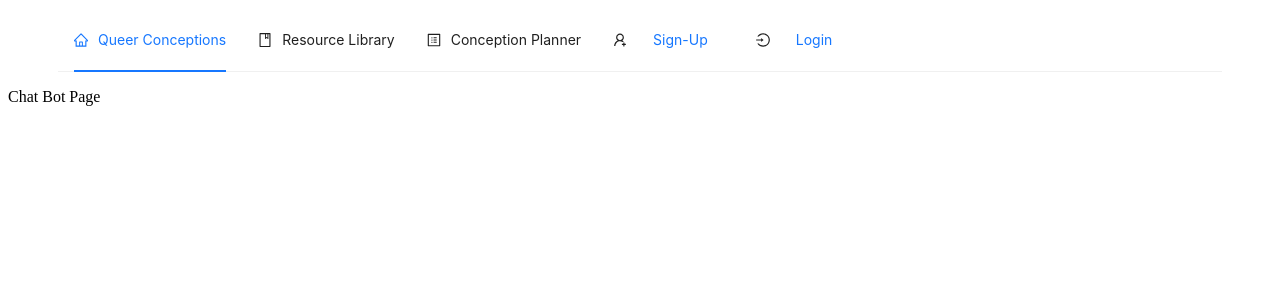
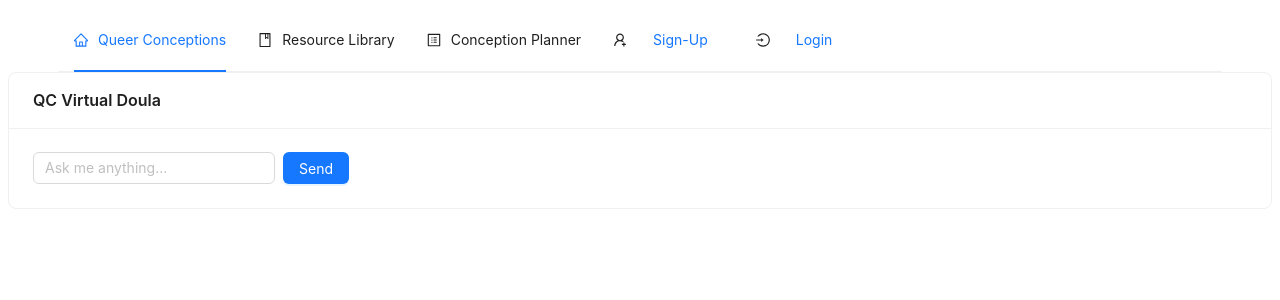
Before and after one commit to MBHunter88/queer_conceptions, a React (Vite) app in the folder client/: page /chatbot in a window 1280 px wide. Shown: the top 300 px of the page. Built offline with nearby package versions, Linux system fonts and the light colour scheme.

Commit message:
ui implementation for chatbot

```diff
--- /dev/null
+++ b/client/src/components/ChatBot.jsx
@@ -0,0 +1,69 @@
+import React, { useState } from 'react';
+import { Input, Button, Card, Spin, Space } from 'antd';
+
+
+const Chatbot = () => {
+  const [messages, setMessages] = useState([]);
+  const [userInput, setUserInput] = useState('');
+  const [loading, setLoading] = useState(false);
+
+  const sendMessage = async () => {
+
+    //prevent empty messages from being sent
+    if (!userInput.trim()) return;
+
+    const updatedMessages = [...messages, { role: 'user', content: userInput }];
+    setMessages(updatedMessages);
+    setLoading(true);
+    setUserInput('');
+
+    try {
+      //send full conversation history to backend
+      const response = await fetch(`${import.meta.env.VITE_URL}/plans/chatbot`, {
+        method: 'POST',
+        headers: { 'Content-Type': 'application/json' },
+        body: JSON.stringify({ userMessages: updatedMessages }),
+      });
+
+      const data = await response.json();
+      //add ai response to message state
+      setMessages([...updatedMessages, { role: 'assistant', content: data.message }]);
+    } catch (error) {
+      console.error('Error fetching chatbot response:', error);
+      //display error message to user
+      setMessages([...updatedMessages, { role: 'assistant', content: 'Oops! Something went wrong. Please try again later.' }]);
+    } finally {
+      setLoading(false);
+    }
+  };
+
+  return (
+    <Card title="QC Virtual Doula" className="chatbot-container">
+      <div className="chatbot-messages">
+        {messages.map((msg, index) => (
+          <div key={index} className={msg.role === 'user' ? 'user-message' : 'assistant-message'}>
+            <p>{msg.content}</p>
+          </div>
+        ))}
+        {loading && (
+          <div className="loading-message">
+            <Spin size="small" /> <span> Your virtual doula is typing...</span>
+          </div>
+        )}
+      </div>
+      <Space>
+      <Input
+        value={userInput}
+        onChange={(e) => setUserInput(e.target.value)}
+        placeholder="Ask me anything..."
+        onPressEnter={sendMessage}
+      />
+      <Button type="primary" onClick={sendMessage} disabled={loading}>
+        Send
+      </Button>
+      </Space>
+    </Card>
+  );
+};
+
+export default Chatbot;
--- a/client/src/pages/ChatPage.jsx
+++ b/client/src/pages/ChatPage.jsx
@@ -1,12 +1,13 @@
 import React, { useState } from 'react';
 import { Card, Typography, Form, Input, Layout, Row, Col } from 'antd';
+import Chatbot from '../components/Chatbot';
 
 const ChatPage = () => {
 
 
     return (
         <>
-        <p>Chat Bot Page</p>
+        <Chatbot />
         </>
     )
 }
```
